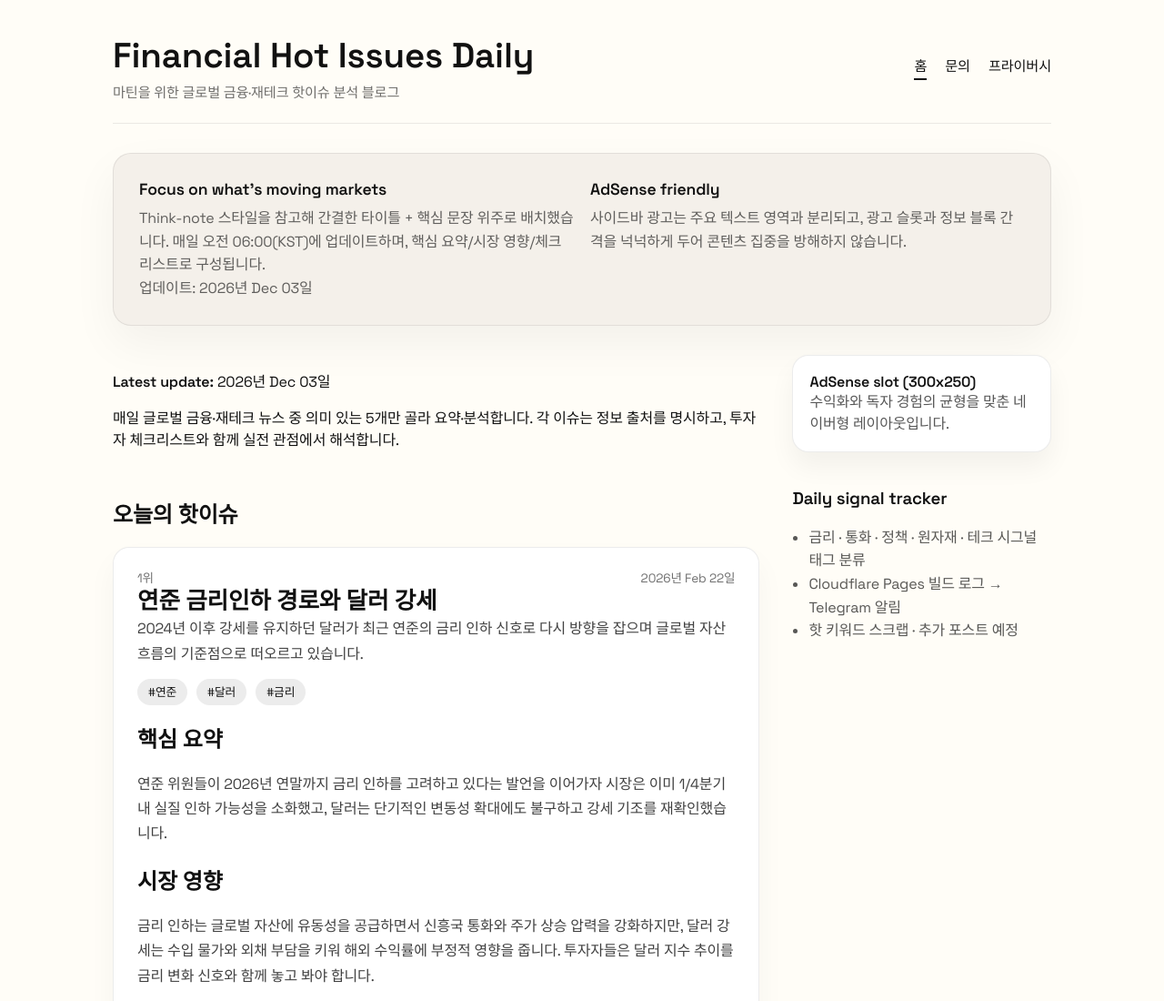
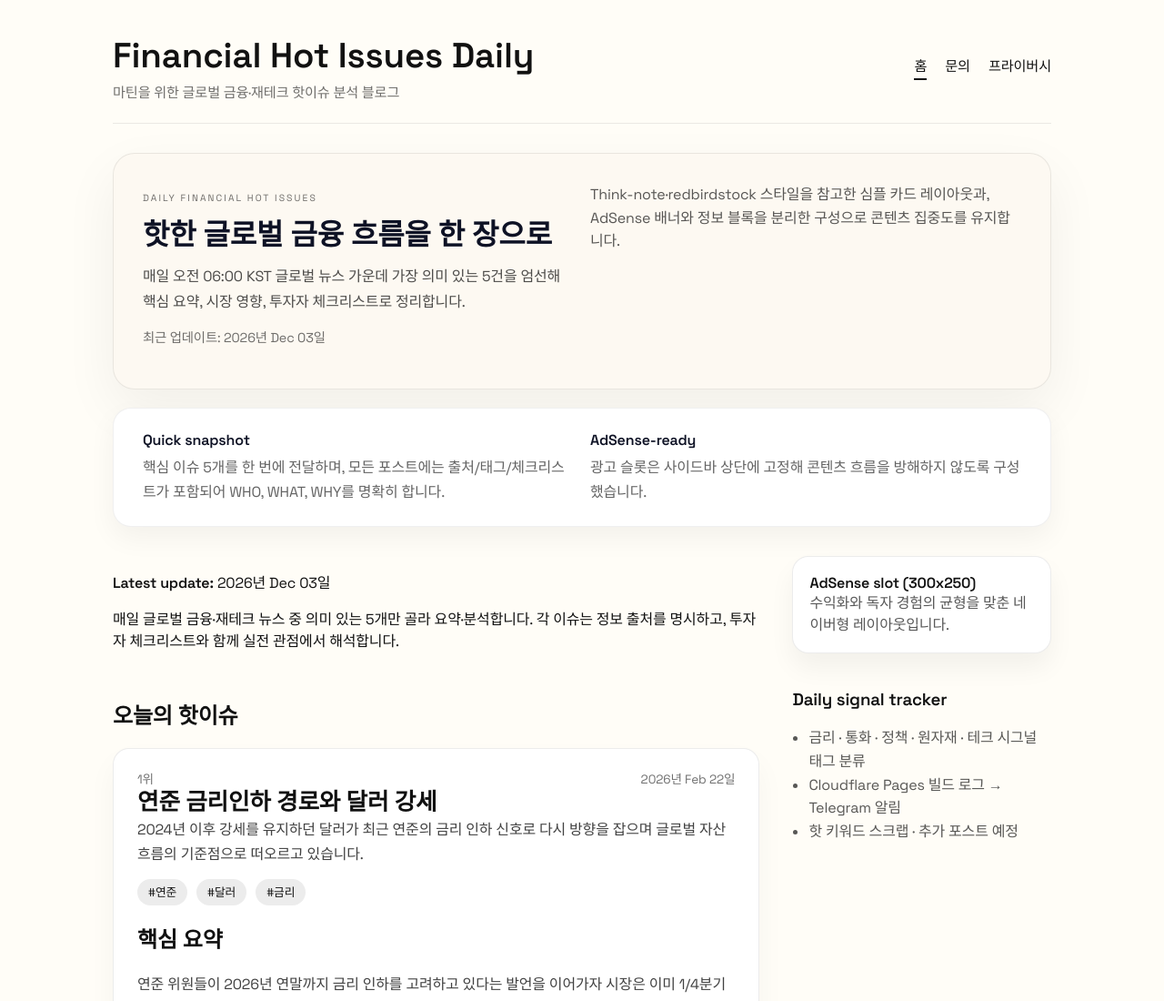
Before and after one commit to heyqbot/martin-finance-hot-issues-blog, an Eleventy site: page src/index.md in a window 1280 px wide. Shown: the top 1100 px of the page at 91% size. Built offline with nearby package versions, Linux system fonts and the light colour scheme; Eleventy itself is replaced by a stand-in of ours; files that its build step writes are made by us from their sources.

Commit message:
chore: clarify hero and update banner

```diff
--- a/src/_includes/layouts/base.njk
+++ b/src/_includes/layouts/base.njk
@@ -73,29 +73,68 @@
     }
     .hero {
       margin-top: 32px;
-      background: #f4f0ea;
-      border-radius: 20px;
-      padding: 28px;
-      border: 1px solid rgba(17,17,17,0.08);
-      box-shadow: 0 20px 50px rgba(0,0,0,0.05);
+      background: #fdf9f2;
+      border-radius: 24px;
+      padding: 32px;
+      border: 1px solid rgba(0,0,0,0.08);
+      box-shadow: 0 22px 60px rgba(0,0,0,0.06);
       display: flex;
       justify-content: space-between;
       gap: 18px;
       flex-wrap: wrap;
     }
-    .hero-rating {
+    .hero-content,
+    .hero-info {
       flex: 1;
-      min-width: 220px;
+      min-width: 260px;
     }
-    .hero-rating strong {
-      display: block;
-      font-size: 1.1rem;
+    .hero-label {
+      text-transform: uppercase;
+      letter-spacing: 0.2em;
+      font-size: 0.65rem;
+      color: rgba(17,17,17,0.6);
       margin-bottom: 8px;
     }
-    .hero-rating p {
+    .hero h1 {
+      margin: 0;
+      font-size: clamp(1.8rem, 2.5vw, 2.4rem);
+      color: #0e1225;
+    }
+    .hero-description {
+      color: rgba(17,17,17,0.75);
+      line-height: 1.7;
+      margin: 12px 0;
+    }
+    .hero-meta {
+      font-size: 0.9rem;
+      color: rgba(17,17,17,0.6);
+    }
+    .hero-info p {
+      margin: 0;
+      color: rgba(17,17,17,0.7);
+      line-height: 1.6;
+    }
+    .update-banner {
+      margin-top: 20px;
+      background: #ffffff;
+      border-radius: 20px;
+      padding: 24px 32px;
+      border: 1px solid rgba(0,0,0,0.06);
+      display: grid;
+      grid-template-columns: repeat(auto-fit, minmax(220px, 1fr));
+      gap: 18px;
+      box-shadow: 0 12px 30px rgba(0,0,0,0.05);
+    }
+    .update-banner strong {
+      display: block;
+      font-size: 1rem;
+      margin-bottom: 6px;
+      color: #0e1225;
+    }
+    .update-banner p {
       margin: 0;
       color: rgba(17,17,17,0.65);
-      line-height: 1.6;
+      line-height: 1.7;
     }
     .layout-grid {
       margin-top: 32px;
@@ -225,14 +264,24 @@
       </nav>
     </header>
     <section class="hero" aria-label="Hero spotlight">
-      <div class="hero-rating">
-        <strong>Focus on what's moving markets</strong>
-        <p>Think-note 스타일을 참고해 간결한 타이틀 + 핵심 문장 위주로 배치했습니다. 매일 오전 06:00(KST)에 업데이트하며, 핵심 요약/시장 영향/체크리스트로 구성됩니다.</p>
-        <p class="hero-meta">업데이트: {{ today.now | readableDate }}</p>
+      <div class="hero-content">
+        <p class="hero-label">Daily Financial Hot Issues</p>
+        <h1>핫한 글로벌 금융 흐름을 한 장으로</h1>
+        <p class="hero-description">매일 오전 06:00 KST 글로벌 뉴스 가운데 가장 의미 있는 5건을 엄선해 핵심 요약, 시장 영향, 투자자 체크리스트로 정리합니다.</p>
+        <p class="hero-meta">최근 업데이트: {{ today.now | readableDate }}</p>
       </div>
-      <div class="hero-rating">
-        <strong>AdSense friendly</strong>
-        <p>사이드바 광고는 주요 텍스트 영역과 분리되고, 광고 슬롯과 정보 블록 간격을 넉넉하게 두어 콘텐츠 집중을 방해하지 않습니다.</p>
+      <div class="hero-info">
+        <p>Think-note·redbirdstock 스타일을 참고한 심플 카드 레이아웃과, AdSense 배너와 정보 블록을 분리한 구성으로 콘텐츠 집중도를 유지합니다.</p>
+      </div>
+    </section>
+    <section class="update-banner" aria-label="Summary">
+      <div>
+        <strong>Quick snapshot</strong>
+        <p>핵심 이슈 5개를 한 번에 전달하며, 모든 포스트에는 출처/태그/체크리스트가 포함되어 WHO, WHAT, WHY를 명확히 합니다.</p>
+      </div>
+      <div>
+        <strong>AdSense-ready</strong>
+        <p>광고 슬롯은 사이드바 상단에 고정해 콘텐츠 흐름을 방해하지 않도록 구성했습니다.</p>
       </div>
     </section>
     <div class="layout-grid">
```
